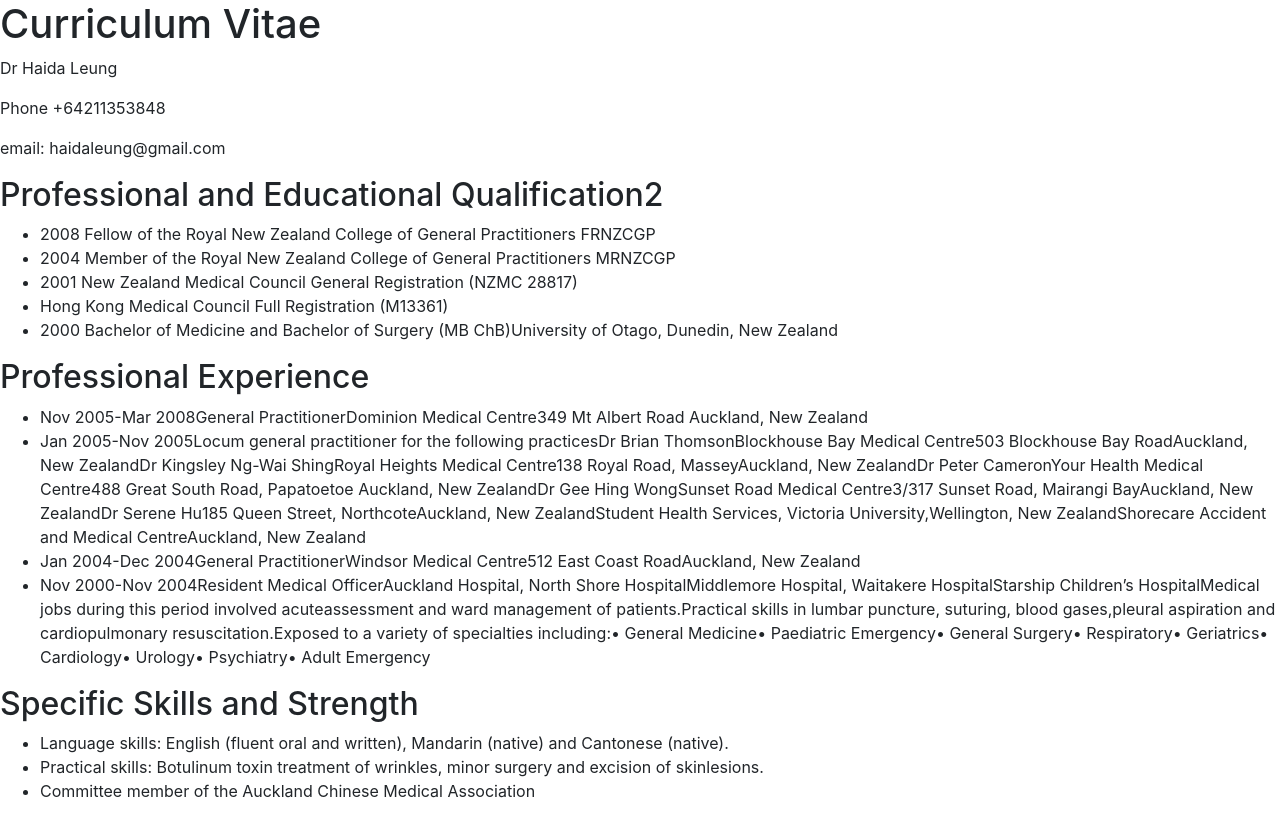
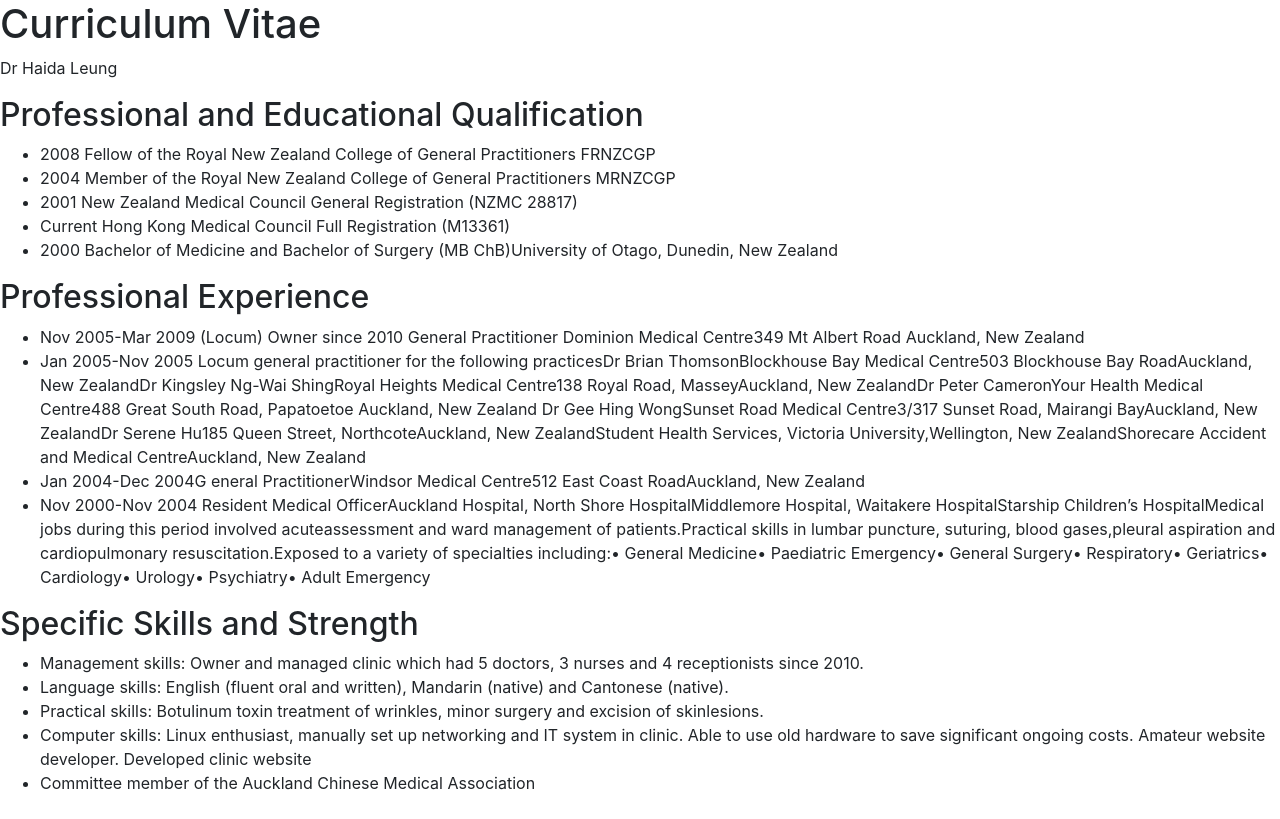
Before and after one commit to fidr288/hl, a plain HTML site: page index.html in a window 1280 px wide. Drawn offline with nearby package versions, Linux system fonts and the light colour scheme.

Commit message:
removed contact

```diff
--- a/index.html
+++ b/index.html
@@ -13,28 +13,28 @@
   <body>
     <h1>Curriculum Vitae</h1>
     <p>Dr Haida Leung</p>
-    <p>Phone +64211353848</p>
-    <p>email: haidaleung@gmail.com</p>
-    <h2>Professional and Educational Qualification2</h2>
+    <h2>Professional and Educational Qualification</h2>
     <ul>
       <li>2008 Fellow of the Royal New Zealand College of General Practitioners FRNZCGP</li>
       <li>2004 Member of the Royal New Zealand College of General Practitioners MRNZCGP</li>
       <li>2001 New Zealand Medical Council General Registration (NZMC 28817)</li>
-      <li>Hong Kong Medical Council Full Registration (M13361)</li>
+      <li>Current Hong Kong Medical Council Full Registration (M13361)</li>
       <li>2000 Bachelor of Medicine and Bachelor of Surgery (MB ChB)University of Otago, Dunedin, New Zealand</li>
     </ul>
     <h2>Professional Experience</h2>
     <ul>
-      <li>Nov 2005-Mar 2008General PractitionerDominion Medical Centre349 Mt Albert Road Auckland, New Zealand</li>
-      <li>Jan 2005-Nov 2005Locum general practitioner for the following practicesDr Brian ThomsonBlockhouse Bay Medical Centre503 Blockhouse Bay RoadAuckland, New ZealandDr Kingsley Ng-Wai ShingRoyal Heights Medical Centre138 Royal Road, MasseyAuckland, New ZealandDr Peter CameronYour Health Medical Centre488 Great South Road, Papatoetoe
-        Auckland, New ZealandDr Gee Hing WongSunset Road Medical Centre3/317 Sunset Road, Mairangi BayAuckland, New ZealandDr Serene Hu185 Queen Street, NorthcoteAuckland, New ZealandStudent Health Services, Victoria University,Wellington, New ZealandShorecare Accident and Medical CentreAuckland, New Zealand</li>
-      <li>Jan 2004-Dec 2004General PractitionerWindsor Medical Centre512 East Coast RoadAuckland, New Zealand</li>
-      <li>Nov 2000-Nov 2004Resident Medical OfficerAuckland Hospital, North Shore HospitalMiddlemore Hospital, Waitakere HospitalStarship Children’s HospitalMedical jobs during this period involved acuteassessment and ward management of patients.Practical skills in lumbar puncture, suturing, blood gases,pleural aspiration and cardiopulmonary resuscitation.Exposed to a variety of specialties including:• General Medicine• Paediatric Emergency• General Surgery• Respiratory• Geriatrics• Cardiology• Urology• Psychiatry• Adult Emergency</li>
+      <li>Nov 2005-Mar 2009 (Locum) Owner since 2010 General Practitioner Dominion Medical Centre349 Mt Albert Road Auckland, New Zealand</li>
+      <li>Jan 2005-Nov 2005 Locum general practitioner for the following practicesDr Brian ThomsonBlockhouse Bay Medical Centre503 Blockhouse Bay RoadAuckland, New ZealandDr Kingsley Ng-Wai ShingRoyal Heights Medical Centre138 Royal Road, MasseyAuckland, New ZealandDr Peter CameronYour Health Medical Centre488 Great South Road, Papatoetoe
+        Auckland, New Zealand Dr Gee Hing WongSunset Road Medical Centre3/317 Sunset Road, Mairangi BayAuckland, New ZealandDr Serene Hu185 Queen Street, NorthcoteAuckland, New ZealandStudent Health Services, Victoria University,Wellington, New ZealandShorecare Accident and Medical CentreAuckland, New Zealand</li>
+      <li>Jan 2004-Dec 2004G eneral PractitionerWindsor Medical Centre512 East Coast RoadAuckland, New Zealand</li>
+      <li>Nov 2000-Nov 2004 Resident Medical OfficerAuckland Hospital, North Shore HospitalMiddlemore Hospital, Waitakere HospitalStarship Children’s HospitalMedical jobs during this period involved acuteassessment and ward management of patients.Practical skills in lumbar puncture, suturing, blood gases,pleural aspiration and cardiopulmonary resuscitation.Exposed to a variety of specialties including:• General Medicine• Paediatric Emergency• General Surgery• Respiratory• Geriatrics• Cardiology• Urology• Psychiatry• Adult Emergency</li>
     </ul>
     <h2>Specific Skills and Strength</h2>
     <ul>
+      <li>Management skills: Owner and managed clinic which had 5 doctors, 3 nurses and 4 receptionists since 2010.</li>
       <li>Language skills: English (fluent oral and written), Mandarin (native) and Cantonese (native).</li>
       <li>Practical skills: Botulinum toxin treatment of wrinkles, minor surgery and excision of skinlesions.</li>
+      <li>Computer skills: Linux enthusiast, manually set up networking and IT system in clinic. Able to use old hardware to save significant ongoing costs. Amateur website developer. Developed clinic website</li>
       <li>Committee member of the Auckland Chinese Medical Association</li>
     </ul>
 
```
